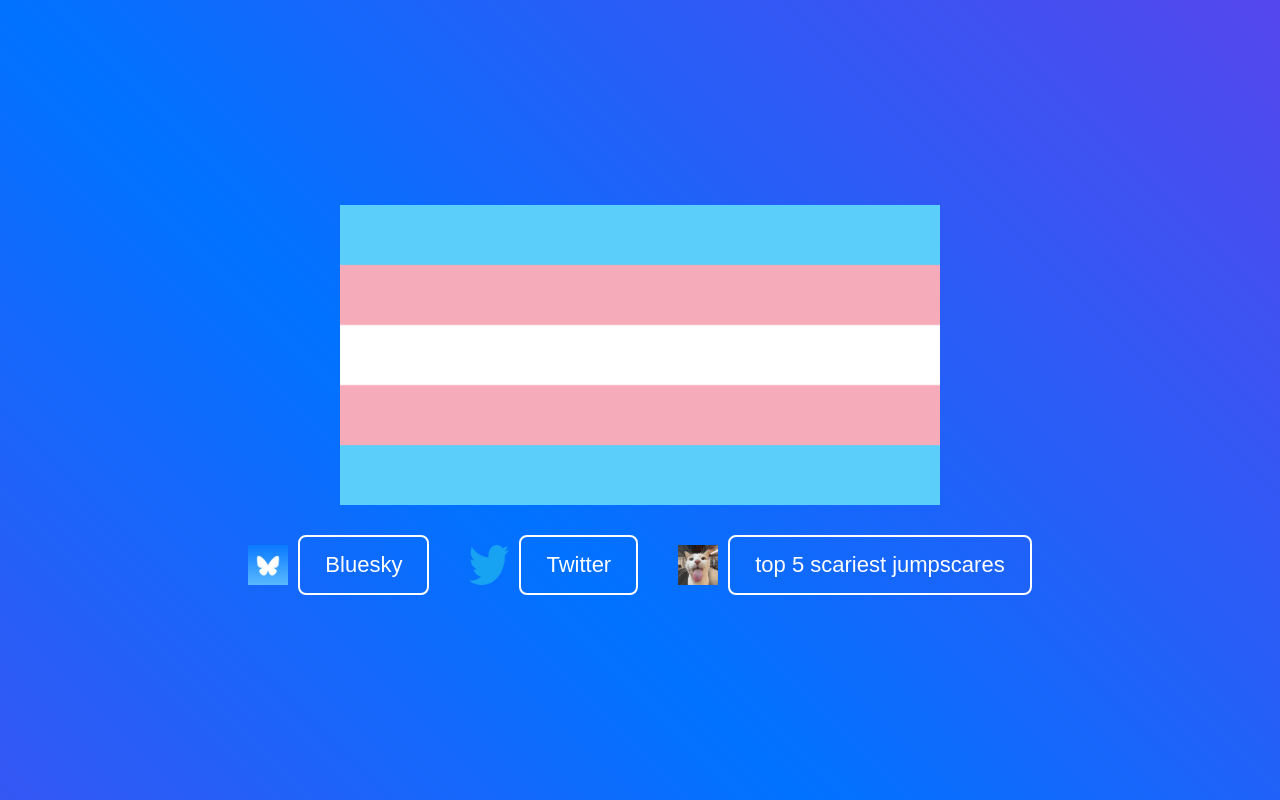
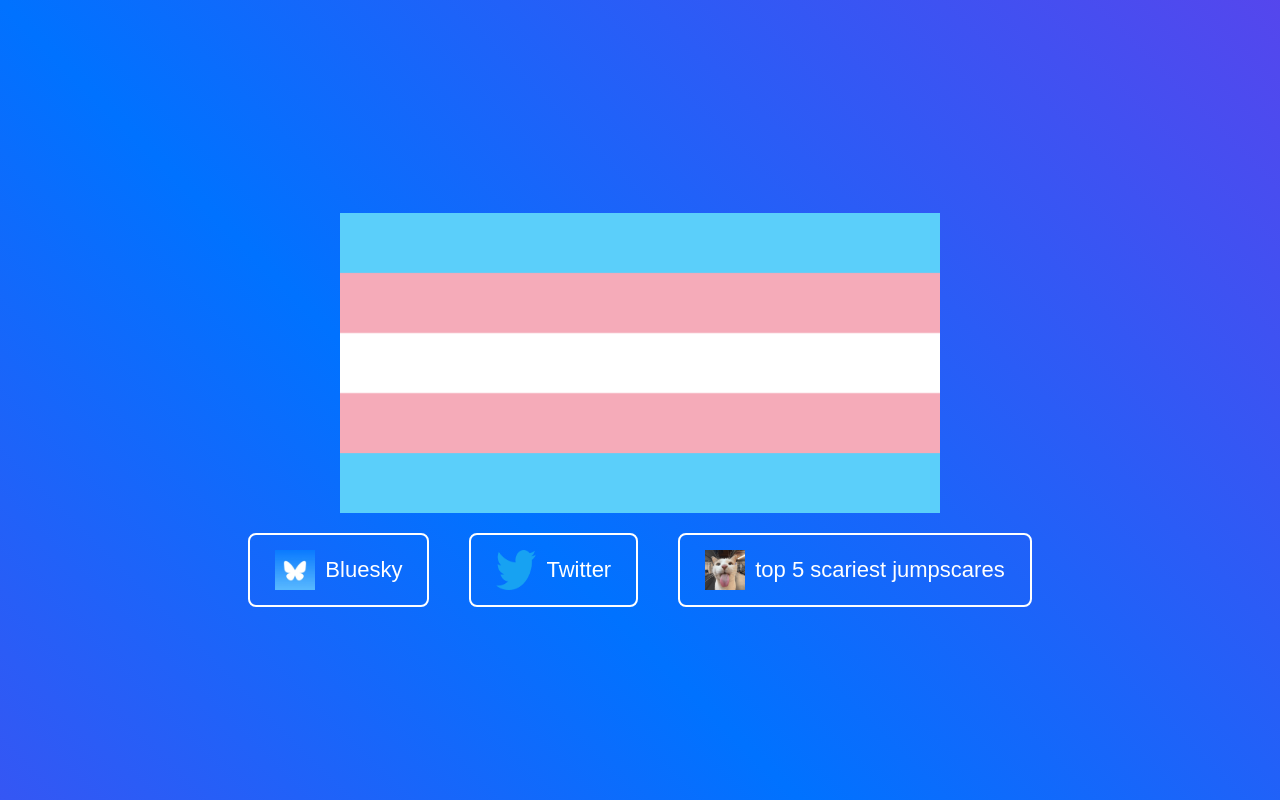
Before and after one commit to ava727/ava, a plain HTML site: page index.html in a window 1280 px wide. Drawn offline with Linux system fonts and the light colour scheme.

Commit message:
Update index.html

```diff
--- a/index.html
+++ b/index.html
@@ -6,122 +6,95 @@
     <title>welcome to ava's site</title>
     <link rel="icon" type="image/png" href="bleh-cat.png">
     <style>
-        /* Fullscreen moving gradient background */
         body {
             margin: 0;
             height: 100vh;
             background: linear-gradient(45deg, #00c6ff, #8a2be2, #0072ff, #8a2be2);
             background-size: 300% 300%;
-            animation: gradientAnimation 10s ease infinite;
+            animation: gradient 10s ease infinite;
             font-family: Arial, sans-serif;
-            overflow: hidden;
             display: flex;
+            flex-direction: column;
             align-items: center;
             justify-content: center;
-            flex-direction: column;
+            gap: 20px;
+            color: white;
+            overflow: hidden;
         }
 
-        /* Gradient animation keyframes */
-        @keyframes gradientAnimation {
-            0% { background-position: 0% 50%; }
+        @keyframes gradient {
+            0%, 100% { background-position: 0% 50%; }
             50% { background-position: 100% 50%; }
-            100% { background-position: 0% 50%; }
         }
 
-        /* Trans flag styling and positioning */
         .trans-logo {
             width: 600px;
             height: 300px;
-            margin-bottom: 30px; /* Creates space between flag and buttons */
+            margin-top: 20px;
         }
 
-        /* Button container styling */
         .button-container {
             display: flex;
             gap: 40px;
-            color: white;
-            justify-content: center;
-            align-items: center;
         }
 
-        /* Styling for each button wrapper */
         .button-wrapper {
             display: flex;
             align-items: center;
-            text-align: center;
             opacity: 0;
-            animation: popIn 0.5s ease forwards;
+            animation: fadeIn 0.5s ease forwards;
+            animation-delay: calc(0.2s * var(--order));
         }
 
-        /* Sequential delay for button appearance */
-        .button-wrapper:nth-child(1) { animation-delay: 0.2s; }
-        .button-wrapper:nth-child(2) { animation-delay: 0.4s; }
-        .button-wrapper:nth-child(3) { animation-delay: 0.6s; }
-
-        /* Logo styling for button icons */
-        .logo {
-            width: 40px;
-            height: 40px;
-            margin-right: 10px;
+        @keyframes fadeIn {
+            from { opacity: 0; transform: translateY(20px); }
+            to { opacity: 1; transform: translateY(0); }
         }
 
-        /* Button styling */
         .action-button {
-            background-color: transparent;
-            border: 2px solid #fff;
-            color: white;
-            padding: 15px 25px;
-            font-size: 22px;
-            cursor: pointer;
-            text-decoration: none;
-            transition: transform 0.3s ease, background-color 0.3s ease, color 0.3s ease;
-            border-radius: 8px;
             display: flex;
             align-items: center;
+            gap: 10px;
+            padding: 15px 25px;
+            border: 2px solid white;
+            border-radius: 8px;
+            font-size: 22px;
+            text-decoration: none;
+            color: white;
+            transition: 0.3s;
+            background-color: transparent;
         }
 
-        /* Button hover and scale effect */
         .action-button:hover {
             background-color: white;
             color: #0072ff;
             transform: scale(1.1);
         }
 
-        /* Pop-in animation for buttons */
-        @keyframes popIn {
-            0% {
-                opacity: 0;
-                transform: translateY(20px);
-            }
-            100% {
-                opacity: 1;
-                transform: translateY(0);
-            }
+        .logo {
+            width: 40px;
+            height: 40px;
         }
     </style>
 </head>
 <body>
-    <!-- Trans flag centered independently -->
     <img src="trans-logo.png" alt="Trans Logo" class="trans-logo">
 
-    <!-- Centered button container -->
     <div class="button-container">
-        <!-- BlueSky Button with logo -->
-        <div class="button-wrapper">
-            <img src="bsky-logo.png" alt="BlueSky Logo" class="logo">
-            <a href="https://bsky.app/profile/ava.rip" class="action-button" target="_blank">Bluesky</a>
+        <div class="button-wrapper" style="--order: 1">
+            <a href="https://bsky.app/profile/ava.rip" class="action-button" target="_blank">
+                <img src="bsky-logo.png" alt="BlueSky Logo" class="logo"> Bluesky
+            </a>
         </div>
-
-        <!-- Twitter Button with logo -->
-        <div class="button-wrapper">
-            <img src="twitter-logo.png" alt="Twitter Logo" class="logo">
-            <a href="https://x.com/ava_lol19" class="action-button" target="_blank">Twitter</a>
+        <div class="button-wrapper" style="--order: 2">
+            <a href="https://x.com/ava_lol19" class="action-button" target="_blank">
+                <img src="twitter-logo.png" alt="Twitter Logo" class="logo"> Twitter
+            </a>
         </div>
-
-        <!-- Jumpscares Button with logo -->
-        <div class="button-wrapper">
-            <img src="bleh-cat.png" alt="Bleh Cat Logo" class="logo">
-            <a href="vid.mp4" class="action-button" target="_blank">top 5 scariest jumpscares</a>
+        <div class="button-wrapper" style="--order: 3">
+            <a href="vid.mp4" class="action-button" target="_blank">
+                <img src="bleh-cat.png" alt="Bleh Cat Logo" class="logo"> top 5 scariest jumpscares
+            </a>
         </div>
     </div>
 </body>
```
